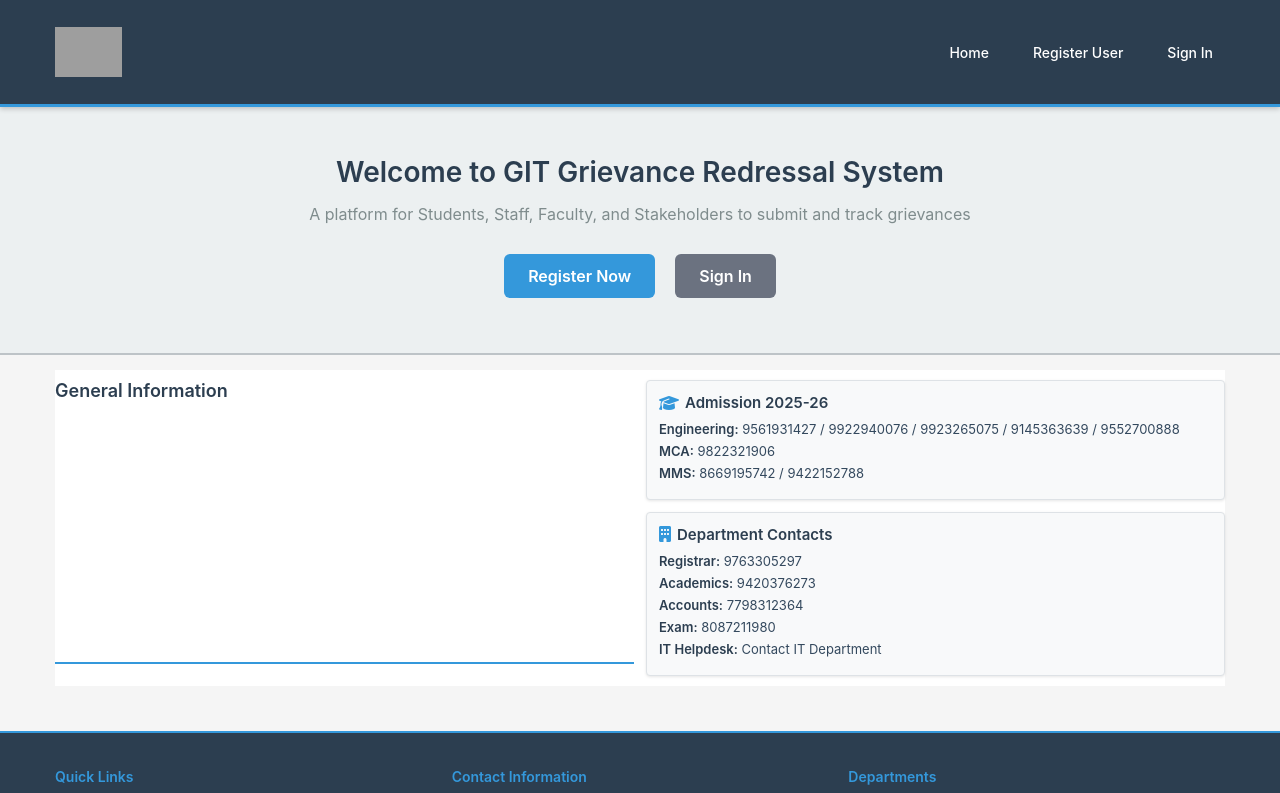
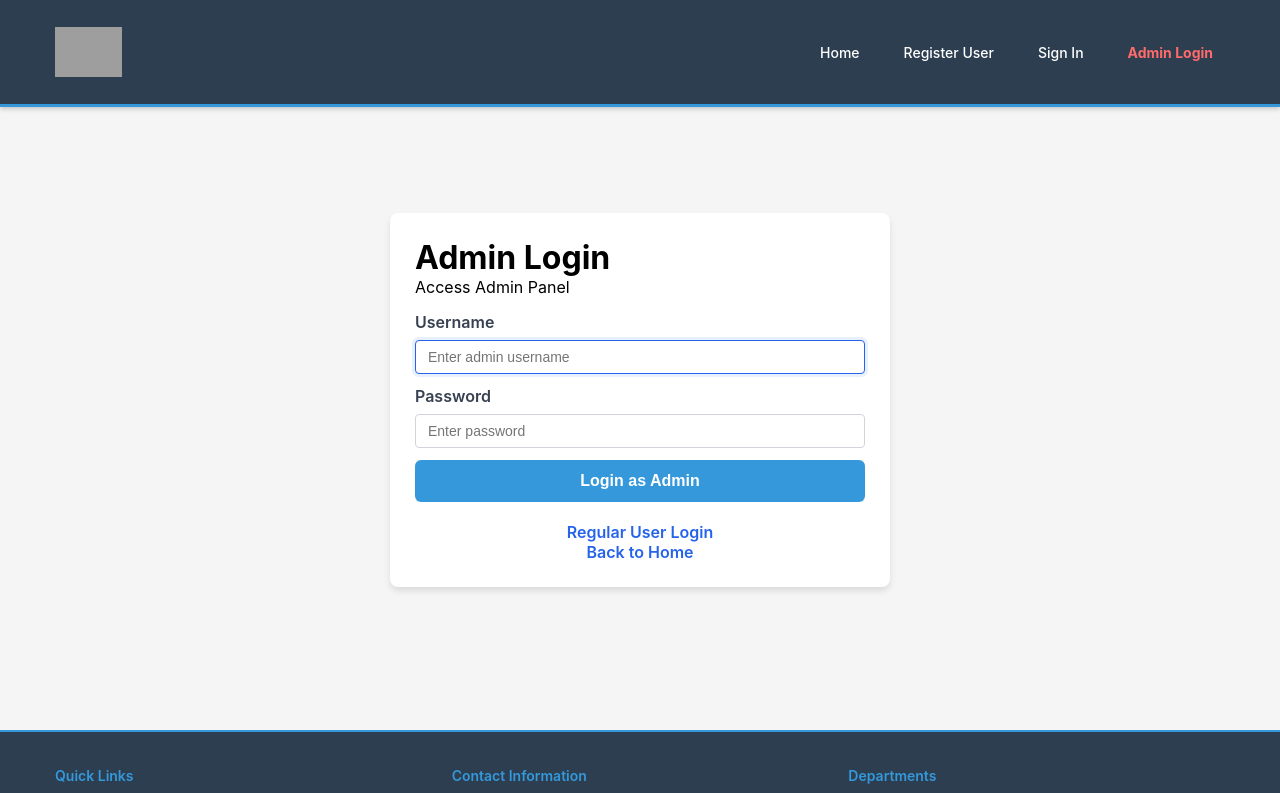
Before and after one commit to ashishpimple94/GIT-Frontend-NEW, a React (Create React App) app: page /admin/login in a window 1280 px wide. Before the commit this address led to /. Shown: the top 793 px of the page. Built offline with nearby package versions, Linux system fonts and the light colour scheme; grey boxes are pictures that could not be loaded.

Commit message:
Add separate Admin Login page at /admin/login route

```diff
--- a/src/App.js
+++ b/src/App.js
@@ -9,6 +9,7 @@ import Login from './pages/Login';
 import Register from './pages/Register';
 import ForgotPassword from './pages/ForgotPassword';
 import ResetPassword from './pages/ResetPassword';
+import AdminLogin from './pages/AdminLogin';
 import Dashboard from './pages/Dashboard';
 import SubmitGrievance from './pages/SubmitGrievance';
 import MyGrievances from './pages/MyGrievances';
@@ -33,6 +34,7 @@ function App() {
             <Routes>
               <Route path="/" element={<Home />} />
               <Route path="/login" element={<Login />} />
+              <Route path="/admin/login" element={<AdminLogin />} />
               <Route path="/register" element={<Register />} />
               <Route path="/forgot-password" element={<ForgotPassword />} />
               <Route path="/reset-password/:token" element={<ResetPassword />} />
--- a/src/components/Navbar.js
+++ b/src/components/Navbar.js
@@ -34,6 +34,7 @@ const Navbar = () => {
               <>
                 <Link to="/register" className="nav-link">Register User</Link>
                 <Link to="/login" className="nav-link">Sign In</Link>
+                <Link to="/admin/login" className="nav-link" style={{ color: '#ff6b6b', fontWeight: 'bold' }}>Admin Login</Link>
               </>
             )}
           </div>
--- /dev/null
+++ b/src/pages/AdminLogin.js
@@ -0,0 +1,115 @@
+import React, { useState, useContext } from 'react';
+import { useNavigate } from 'react-router-dom';
+import AuthContext from '../context/AuthContext';
+import api from '../config/axios';
+import './Auth.css';
+
+const AdminLogin = () => {
+  const [formData, setFormData] = useState({
+    username: '',
+    password: ''
+  });
+  const [error, setError] = useState('');
+  const [loading, setLoading] = useState(false);
+  const { login } = useContext(AuthContext);
+  const navigate = useNavigate();
+
+  const handleChange = (e) => {
+    setFormData({
+      ...formData,
+      [e.target.name]: e.target.value
+    });
+    setError('');
+  };
+
+  const handleSubmit = async (e) => {
+    e.preventDefault();
+    setError('');
+    setLoading(true);
+
+    try {
+      const result = await login(formData.username, formData.password);
+
+      if (result.success) {
+        // Check if user is admin
+        const res = await api.get('/api/auth/me');
+        if (res.data.userType === 'admin') {
+          navigate('/admin');
+        } else {
+          setError('Access denied. Admin privileges required.');
+          // Logout the user
+          localStorage.removeItem('token');
+        }
+      } else {
+        setError(result.message || 'Login failed');
+      }
+    } catch (error) {
+      setError(error.response?.data?.message || 'Login failed. Please try again.');
+    } finally {
+      setLoading(false);
+    }
+  };
+
+  return (
+    <div className="auth-container">
+      <div className="auth-card">
+        <div className="auth-header">
+          <h1>Admin Login</h1>
+          <p>Access Admin Panel</p>
+        </div>
+
+        {error && (
+          <div className="error-message">
+            {error}
+          </div>
+        )}
+
+        <form onSubmit={handleSubmit} className="auth-form">
+          <div className="form-group">
+            <label htmlFor="username">Username</label>
+            <input
+              type="text"
+              id="username"
+              name="username"
+              className="form-control"
+              value={formData.username}
+              onChange={handleChange}
+              required
+              autoFocus
+              placeholder="Enter admin username"
+            />
+          </div>
+
+          <div className="form-group">
+            <label htmlFor="password">Password</label>
+            <input
+              type="password"
+              id="password"
+              name="password"
+              className="form-control"
+              value={formData.password}
+              onChange={handleChange}
+              required
+              placeholder="Enter password"
+            />
+          </div>
+
+          <button type="submit" className="btn btn-primary btn-block" disabled={loading}>
+            {loading ? 'Logging in...' : 'Login as Admin'}
+          </button>
+        </form>
+
+        <div className="auth-footer">
+          <p>
+            <a href="/login">Regular User Login</a>
+          </p>
+          <p>
+            <a href="/">Back to Home</a>
+          </p>
+        </div>
+      </div>
+    </div>
+  );
+};
+
+export default AdminLogin;
--- a/src/pages/Home.js
+++ b/src/pages/Home.js
@@ -20,6 +20,7 @@ const Home = () => {
               <div className="hero-buttons">
                 <Link to="/register" className="btn btn-primary">Register Now</Link>
                 <Link to="/login" className="btn btn-secondary">Sign In</Link>
+                <Link to="/admin/login" className="btn" style={{ background: '#ff6b6b', color: 'white', marginLeft: '10px' }}>Admin Login</Link>
               </div>
             ) : (
               <div className="hero-buttons">
```
